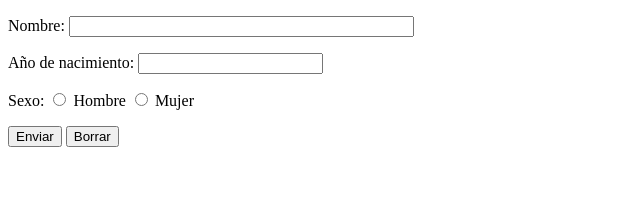
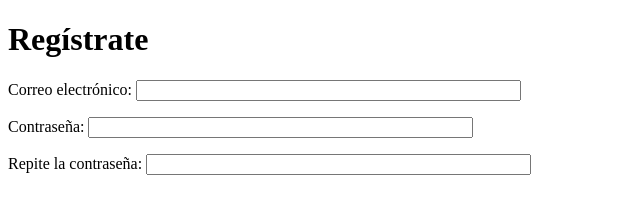
Before and after one commit to josefernandez137/2EVAL_Programacion_TICO2_josefernandez137, a plain HTML site: page formularios/index.html in a window 1280 px wide. Shown: the whole page, without its empty margins (0-640 px from the left). Drawn offline with Linux system fonts and the light colour scheme.

Commit message:
recordatorio de visual studio code

```diff
--- a/formularios/index.html
+++ b/formularios/index.html
@@ -7,18 +7,12 @@
     <title>formularios</title>
 </head>
 <body>
-    <form action="ejemplo.php" method="get">
-        <p>Nombre: <input type="text" name="nombre" size="40"></p>
-        <p>Año de nacimiento: <input type="number" name="nacido" min="1900"></p>
-        <p>Sexo:
-          <input type="radio" name="hm" value="h"> Hombre
-          <input type="radio" name="hm" value="m"> Mujer
-        </p>
-        <p>
-          <input type="submit" value="Enviar">
-          <input type="reset" value="Borrar">
-        </p>
-      </form>
+    <h1>Regístrate</h1>
+    <form action="procesar.php" method="get">
+      <p>Correo electrónico: <input type="text" name=""Correo electrónico" size="45"</p>
+      <p>Contraseña: <input type="text" name="Contraseña" size="45"</p>
+      <p>Repite la contraseña: <input type="text" name="Repite la contraseña" size="45"</p>
 
+    </form>
 </body>
 </html>
```
Also changed, not shown: index.html (+21 -0 lines).
